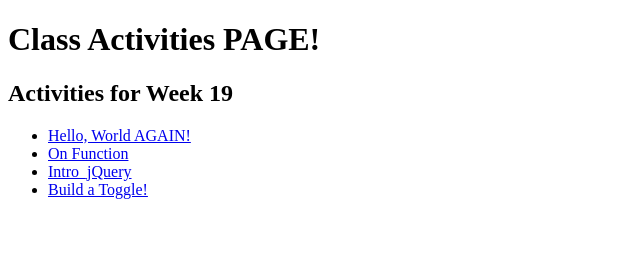
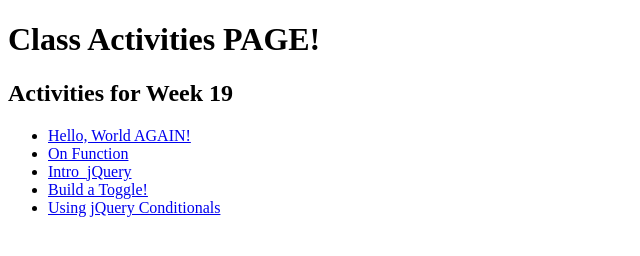
Before and after one commit to cshin103/class_activities, a plain HTML site: page index.html in a window 1280 px wide. Shown: the whole page, without its empty margins (0-640 px from the left). Drawn offline with Linux system fonts and the light colour scheme.

Commit message:
Update index.html

```diff
--- a/index.html
+++ b/index.html
@@ -13,6 +13,7 @@
         <li><a href="activity_19.1/on_function/index.html">On Function</a></li>
         <li><a href="activity_19.1/intro_jquery/index.html">Intro_jQuery</a></li>
         <li><a href="activity_19.1/build_a_toggle/index.html">Build a Toggle!</a></li>
+        <li><a href="activity_19.2/using_jquery_conditionals/index.html">Using jQuery Conditionals</a></li>
     </ul>
 
 </body>
```
